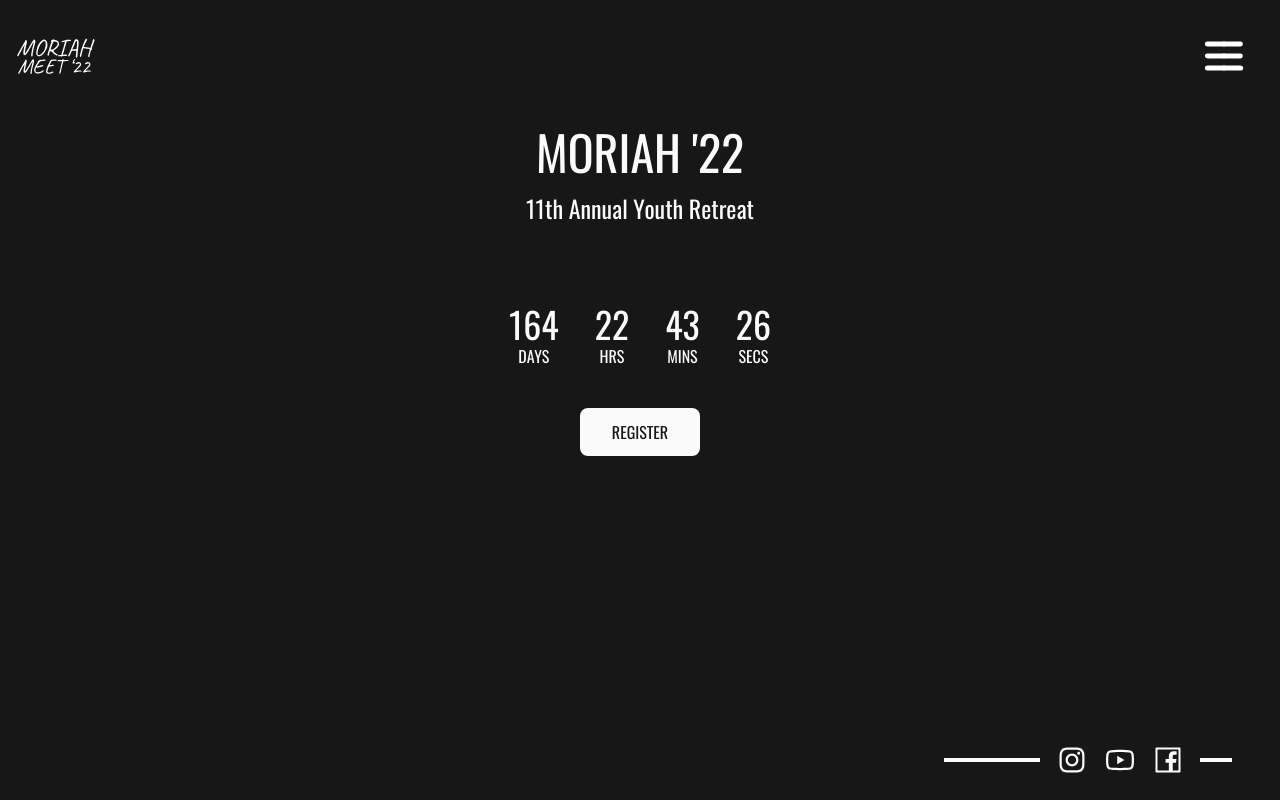
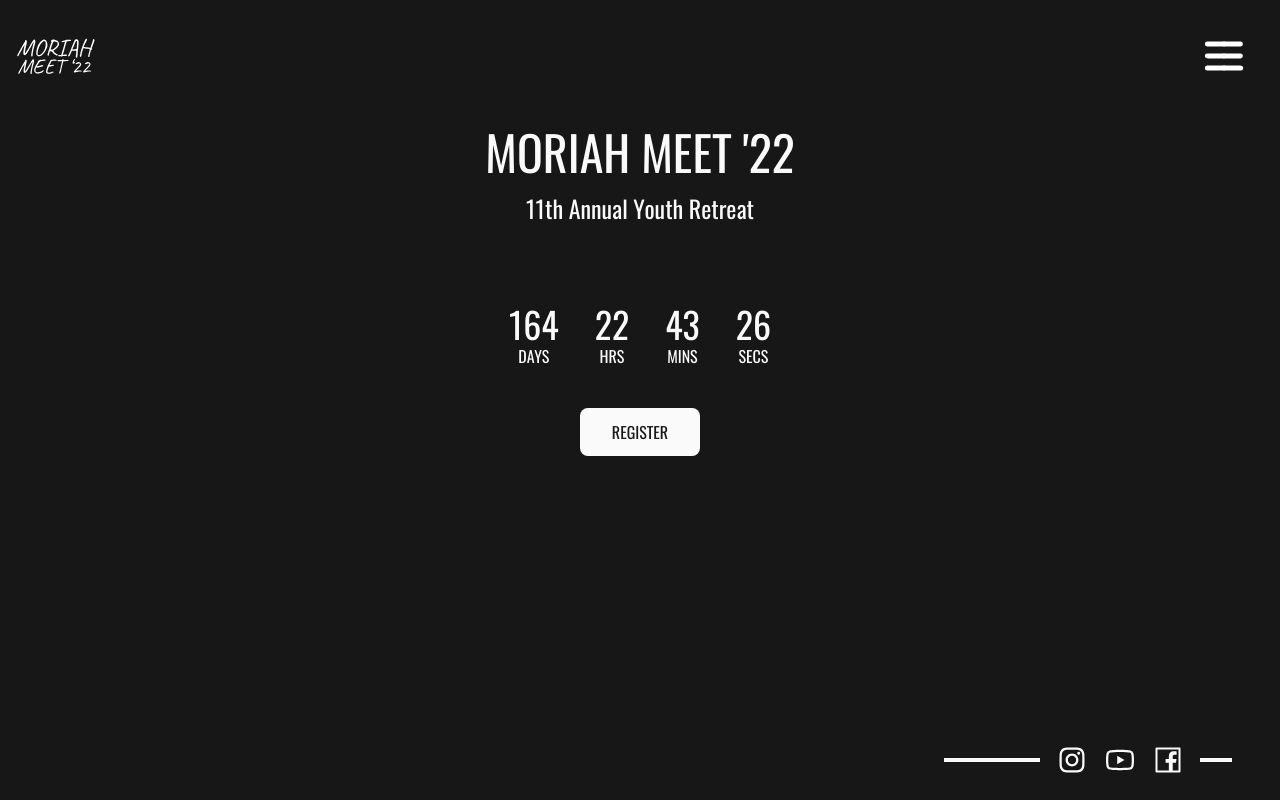
Before and after one commit to 5thComrade/moriah_22, a React (Vite) app in the folder frontend/: page / in a window 1280 px wide. Built offline with nearby package versions, Linux system fonts and the light colour scheme.

Commit message:
title modified

```diff
--- a/frontend/src/pages/About/index.jsx
+++ b/frontend/src/pages/About/index.jsx
@@ -88,7 +88,7 @@ const About = () => {
         <div className="text-3xl 3xl:text-4xl">Organized By</div>
       </div>
       <div className="text-base mt-4 text-neutral-50 3xl:text-xl">
-        SMYM St. Thomas Youth(STY)
+        SMYM St. Thomas Youth
       </div>
       <div className="flex space-x-4 justify-center mt-4 3xl:justify-start">
         <img
--- a/frontend/src/pages/Home/index.jsx
+++ b/frontend/src/pages/Home/index.jsx
@@ -46,7 +46,7 @@ const Home = () => {
 
   return (
     <div className="container h-full mx-auto p-4">
-      <div className="text-5xl text-center 3xl:text-6xl">MORIAH '22</div>
+      <div className="text-5xl text-center 3xl:text-6xl">MORIAH MEET '22</div>
       <div className="text-2xl text-center mt-4 3xl:text-3xl">
         11th Annual Youth Retreat
       </div>
```
